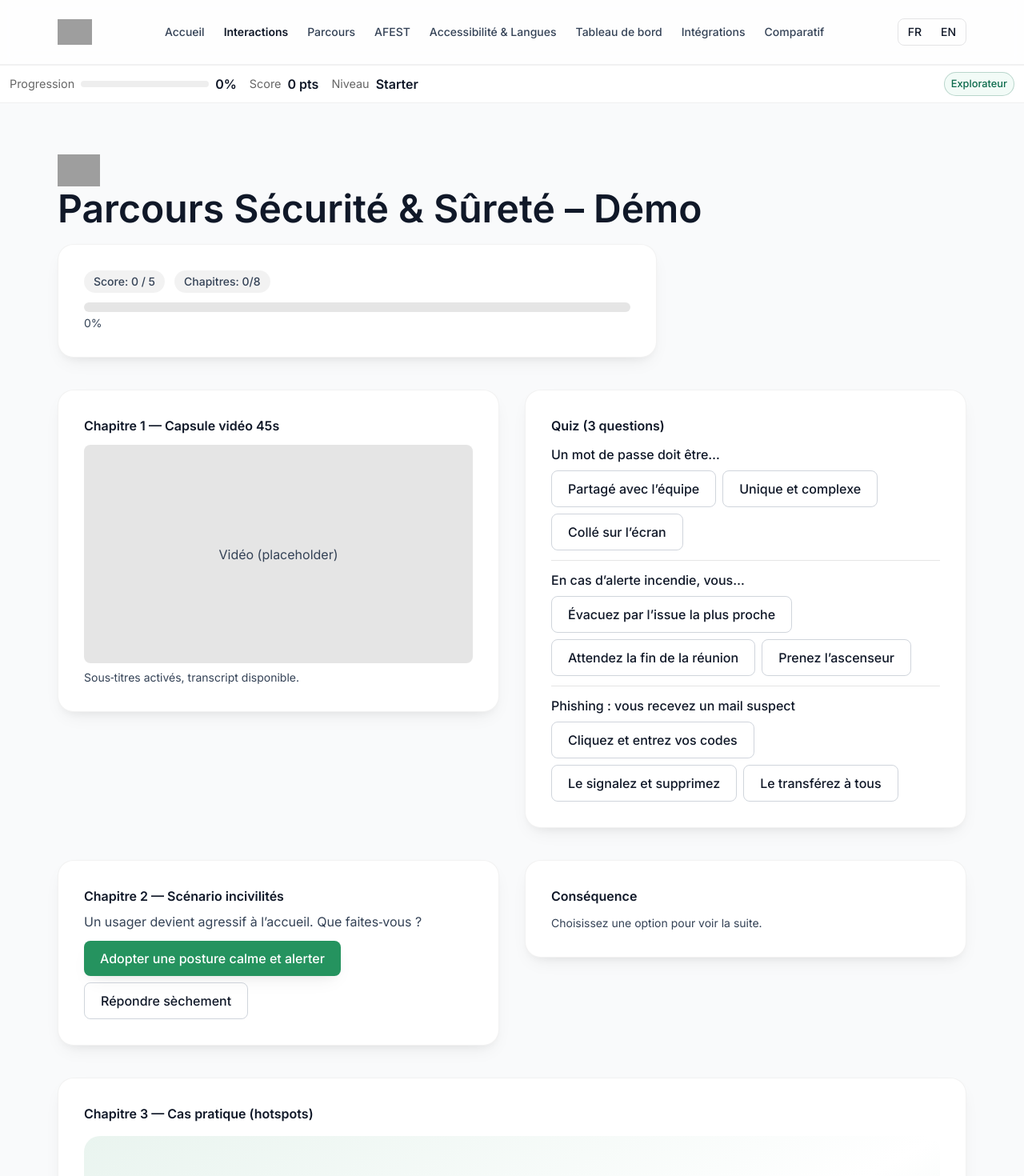
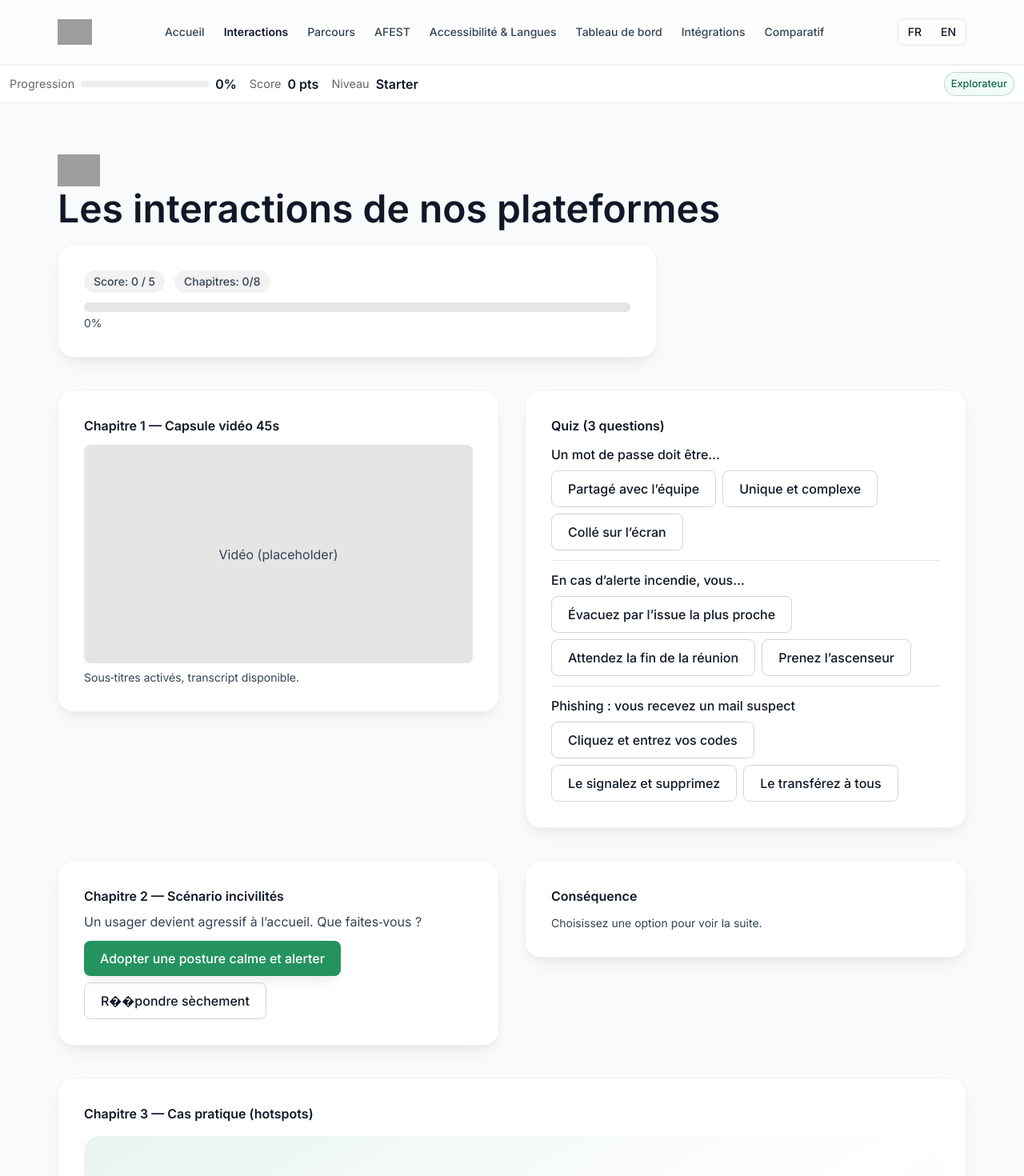
Before and after one commit to micktal/demo, a SvelteKit app: page /interactions in a window 1280 px wide. Shown: the top 1470 px of the page at 80% size. Built offline with nearby package versions, Linux system fonts and the light colour scheme; grey boxes are pictures that could not be loaded.

Commit message:
Update interactions page H1 text
cgen-e1d21ca8e0b34cf8850426b7efabbb56

```diff
--- a/src/routes/interactions/+page.svelte
+++ b/src/routes/interactions/+page.svelte
@@ -72,7 +72,7 @@
 
 <section class="container-1200 pt-12 md:pt-16 pb-16">
   <img src="https://cdn.builder.io/api/v1/image/assets%2Fd93d9a0ec7824aa1ac4d890a1f90a2ec%2F02927578b250470483b3b67101b63152?format=webp&width=800" alt="FIDUCIAL FPSG" class="h-10 w-auto" />
-  <h1>Parcours Sécurité & Sûreté – Démo</h1>
+  <h1>Les interactions de nos plateformes</h1>
   <div class="mt-4 grid grid-cols-1 md:grid-cols-3 gap-6 items-center">
     <div class="md:col-span-2 card">
       <div class="flex flex-wrap items-center gap-3">
@@ -120,7 +120,7 @@
         <p class="mt-2">Un usager devient agressif à l’accueil. Que faites‑vous ?</p>
         <div class="mt-3 flex flex-wrap gap-2">
           <button class="btn-primary" onclick={() => chooseScenario(true)}>Adopter une posture calme et alerter</button>
-          <button class="btn-ghost" onclick={() => chooseScenario(false)}>Répondre sèchement</button>
+          <button class="btn-ghost" onclick={() => chooseScenario(false)}>R��pondre sèchement</button>
         </div>
       {:else if scenStep === 1}
         <div class="mt-3 card">Bonne pratique. Conséquence : désescalade. <span class="text-brand-green font-medium">+1</span></div>
@@ -164,7 +164,7 @@
     <div class="card">
       <div class="font-semibold">Chapitre 5 — Réflexe sécurité</div>
       <ReactionDemo on:reaction:done={() => { if (!reactionDone) { reactionDone = true; demo.addProgress(25); } }} />
-      {#if reactionDone}<div class="mt-3 badge bg-brand-green/20 text-brand-green">Réflexe validé</div>{/if}
+      {#if reactionDone}<div class="mt-3 badge bg-brand-green/20 text-brand-green">Réflexe valid��</div>{/if}
     </div>
   </div>
 
```
